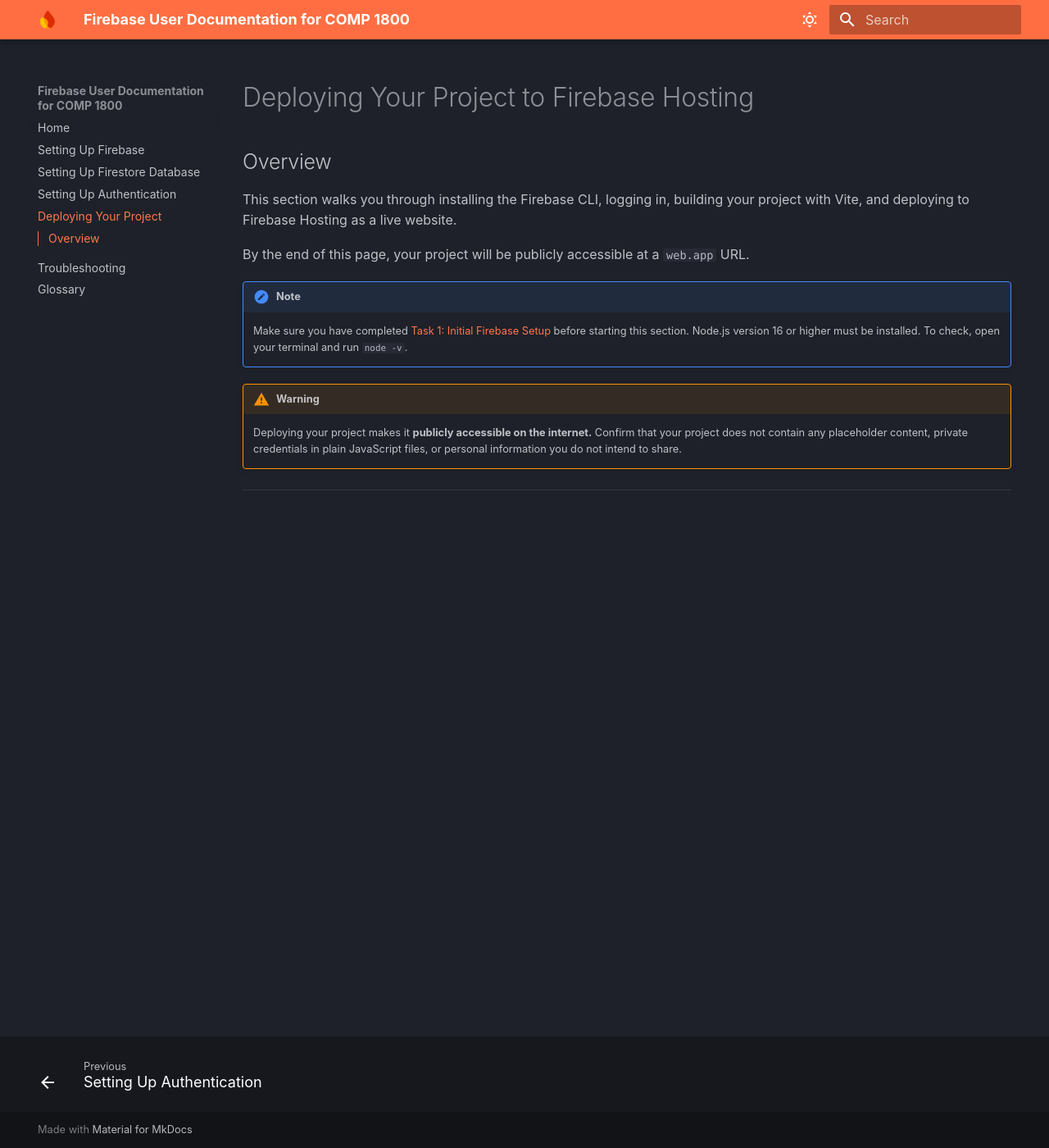
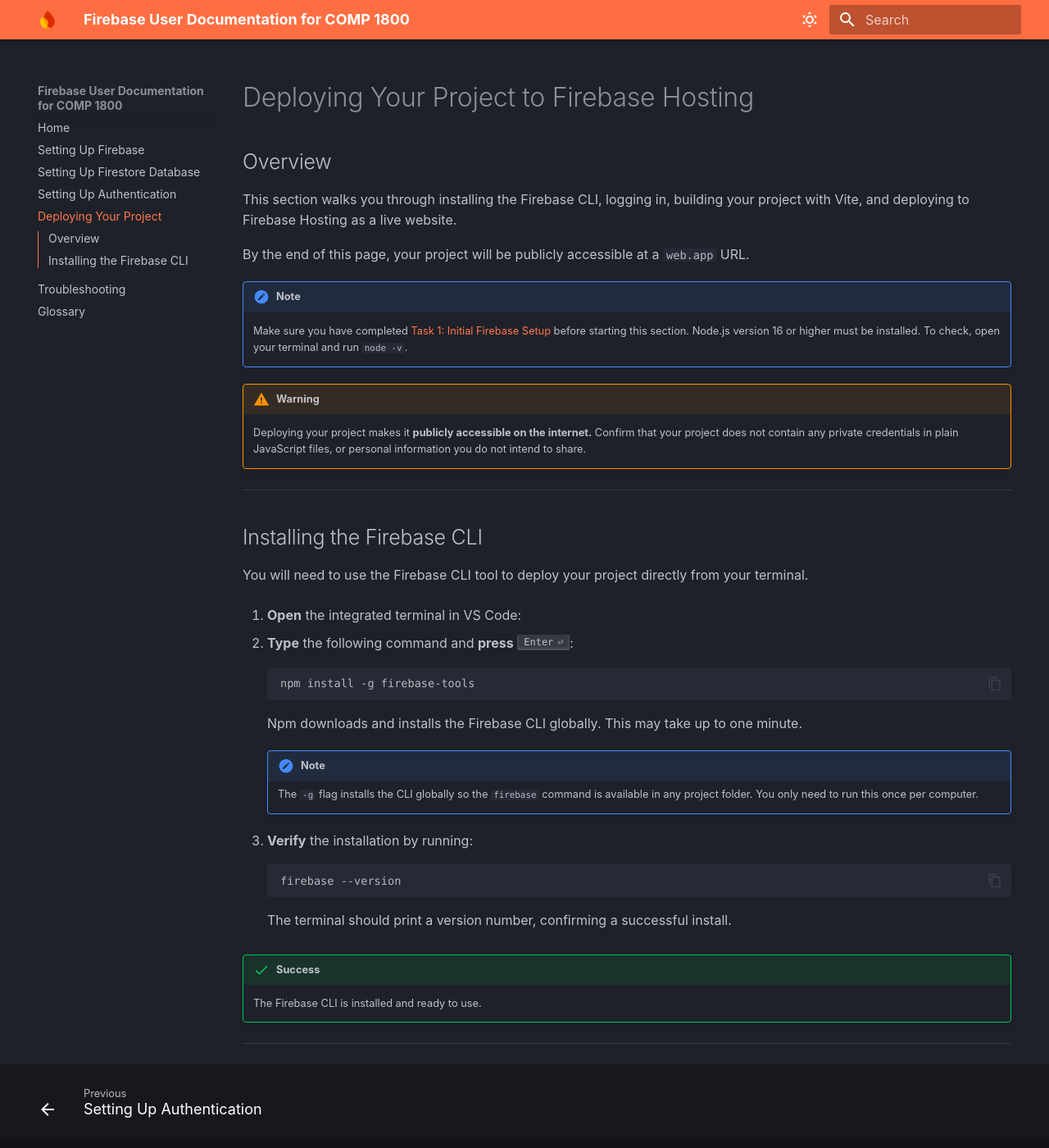
Before and after one commit to jameeel01/MKDOCS, an MkDocs documentation site: the page built from docs/task4_deploy.md, in a window 1280 px wide and 1400 px high. Shown: the whole window at 82% size. Built offline with MkDocs 1.6.1 and Material for MkDocs 9.7.7, drawn with Linux system fonts in a browser that asks for light colours; some web fonts are replaced.

Commit message:
Add installing firebase CLI instructions

````diff
--- a/docs/task4_deploy.md
+++ b/docs/task4_deploy.md
@@ -10,6 +10,37 @@
     Make sure you have completed [Task 1: Initial Firebase Setup](task1_firebase_setup.md) before starting this section. Node.js version 16 or higher must be installed. To check, open your terminal and run `node -v`.
 
 !!! warning
-    Deploying your project makes it **publicly accessible on the internet.** Confirm that your project does not contain any placeholder content, private credentials in plain JavaScript files, or personal information you do not intend to share.
+    Deploying your project makes it **publicly accessible on the internet.** Confirm that your project does not contain any private credentials in plain JavaScript files, or personal information you do not intend to share.
 
 ---
+
+## Installing the Firebase CLI
+
+You will need to use the Firebase CLI tool to deploy your project directly from your terminal.
+
+1. **Open** the integrated terminal in VS Code:
+
+
+2. **Type** the following command and **press** ++enter++:
+
+    ```
+    npm install -g firebase-tools
+    ```
+
+    Npm downloads and installs the Firebase CLI globally. This may take up to one minute.
+
+    !!! note
+        The `-g` flag installs the CLI globally so the `firebase` command is available in any project folder. You only need to run this once per computer.
+
+3. **Verify** the installation by running:
+
+    ```
+    firebase --version
+    ```
+
+    The terminal should print a version number, confirming a successful install.
+
+!!! success
+    The Firebase CLI is installed and ready to use.
+
+---
````
